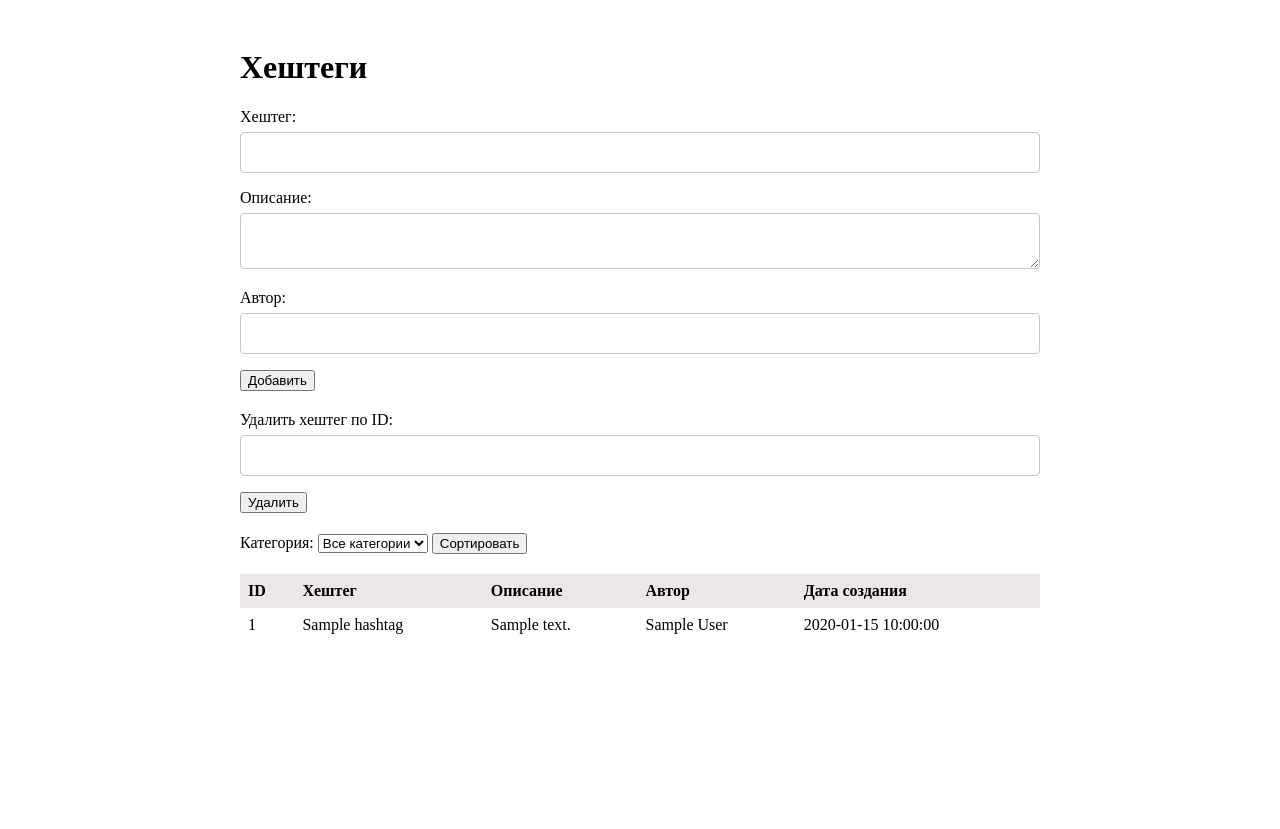
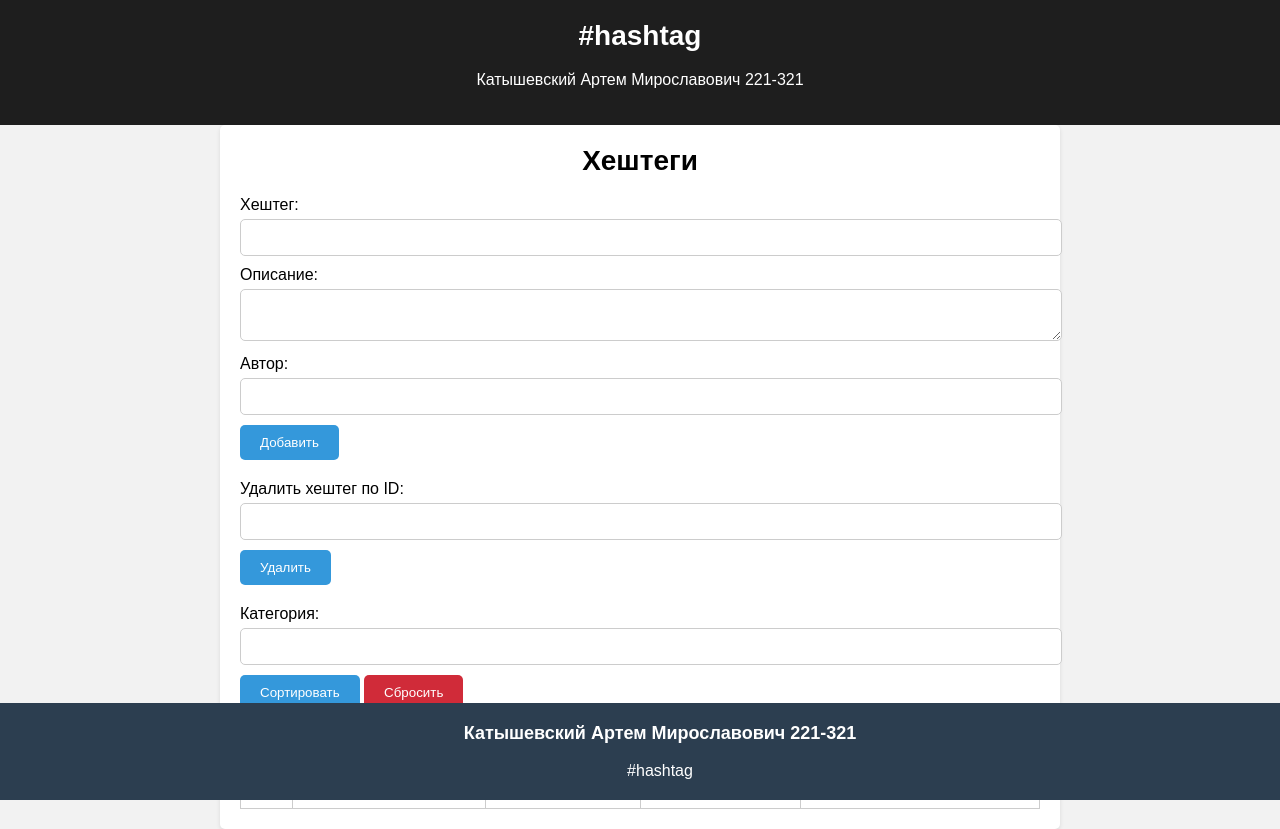
Before and after one commit to Artemiusel/PHP, a PHP site: page / in a window 1280 px wide. Before the commit the page ends 634 px from the top, so only its background shows below. Run offline with PHP 8.4, Linux system fonts and the light colour scheme; tables that the repository leaves empty hold one stand-in row (values such as "Sample post").

Commit message:
idk, soo i recreate all

```diff
--- /dev/null
+++ b/PHPcurs/style.css
@@ -0,0 +1,101 @@
+body {
+  font-family: Arial, sans-serif;
+  margin: 0;
+  padding: 0;
+  background-color: #F2F2F2;
+}
+
+.container {
+  max-width: 800px;
+  margin: 0 auto;
+  padding: 20px;
+  background-color: #FFFFFF;
+  border-radius: 5px;
+  box-shadow: 0 2px 4px rgba(0, 0, 0, 0.1);
+}
+
+header {
+  background-color: #2C3E50;
+  color: #FFFFFF;
+  padding: 20px;
+  text-align: center;
+}
+
+h1 {
+  margin-top: 0;
+  font-size: 28px;
+}
+
+form {
+  margin-bottom: 20px;
+}
+
+label {
+  display: block;
+  margin-bottom: 5px;
+}
+
+input[type="text"],
+textarea {
+  width: 100%;
+  padding: 10px;
+  margin-bottom: 10px;
+  border-radius: 5px;
+  border: 1px solid #ccc;
+}
+
+select {
+  width: 100%;
+  padding: 10px;
+  margin-bottom: 10px;
+  border-radius: 5px;
+  border: 1px solid #ccc;
+  background-color: #F9F9F9;
+}
+
+button[type="submit"]{
+  padding: 10px 20px;
+  background-color: #3498DB;
+  color: #FFFFFF;
+  border: none;
+  border-radius: 5px;
+  cursor: pointer;
+}
+button[type="submit2"] {
+  padding: 10px 20px;
+  background-color: #d02b39;
+  color: #FFFFFF;
+  border: none;
+  border-radius: 5px;
+  cursor: pointer;
+}
+table {
+  width: 100%;
+  border-collapse: collapse;
+  margin-top: 20px;
+}
+
+th, td {
+  padding: 10px;
+  border: 1px solid #ccc;
+}
+
+footer {
+  background-color: #2C3E50;
+  color: #FFFFFF;
+  padding: 20px;
+  text-align: center;
+  position: fixed;
+  bottom: 0;
+  left: 0;
+  width: 100%;
+}
+
+footer p {
+  margin-bottom: 0;
+}
+
+footer h3 {
+  margin-top: 0;
+  font-size: 18px;
+}
--- a/add_hashtag.php
+++ b/add_hashtag.php
@@ -8,13 +8,13 @@
     die("Connection failed: " . $conn->connect_error);
   }
 
-  // Получ. данные из формы добав. хт
+  // Получаем данные из формы добавления хештега
   preg_match('/#([a-z0-9]+)/');
   $tag_name = $_POST["tag_name"];
   $tag_description = $_POST["tag_description"];
   $author_name = $_POST["author_name"];
 
-  // Подгот. запрос на добавление хт в БД
+  // Подготавливаем запрос на добавление хештега в базу данных
   $stmt = $conn->prepare("INSERT INTO hashtags (tag_name, tag_description, author_name) VALUES (?, ?, ?)");
   $stmt->bind_param("sss", $tag_name, $tag_description, $author_name);
   $stmt->execute();
@@ -22,4 +22,6 @@
 
   $conn->close();
   header("Location: index.php");
+
+
 ?>
--- a/delete_hashtag.php
+++ b/delete_hashtag.php
@@ -8,10 +8,10 @@
     die("Connection failed: " . $conn->connect_error);
   }
 
-  // Получаем ID хт для удал. из БД
+  // Получаем ID хештега для удаления из базы данных
   $tag_id = $_POST["tag_id"];
 
-  // Подготав. запрос на удаление хт из БД
+  // Подготавливаем запрос на удаление хештега из базы данных
   $stmt = $conn->prepare("DELETE FROM hashtags WHERE id = ?");
   $stmt->bind_param("i", $tag_id);
   $stmt->execute();
--- a/hashtag.php
+++ b/hashtag.php
@@ -8,10 +8,10 @@
     die("Connection failed: " . $conn->connect_error);
   }
 
-  // Получ. ID хт из GET-парам.
+  // Получаем ID хештега из GET-параметра
   $tag_id = $_GET["id"];
 
-  // Получаем данные хт из БД
+  // Получаем данные хештега из базы данных
   $sql = "SELECT * FROM hashtags WHERE id = " . $tag_id;
   $result = $conn->query($sql);
   if ($result->num_rows > 0) {
@@ -21,7 +21,7 @@
     $author_name = $row["author_name"];
     $created_at = $row["created_at"];
   } else {
-    // переход на главную если хт не найден
+    // Если хештег не найден, переходим на главную страницу
     header("Location: index.php");
   }
 ?>
--- a/index.php
+++ b/index.php
@@ -1,14 +1,22 @@
 <!DOCTYPE html>
 <html>
+
 <head>
   <title>Хештеги</title>
-  <link rel="stylesheet" href="../style.css">
+  <link rel="stylesheet" href="../PHPcurs/style.css">
 </head>
+
 <body>
+    <header style="background-color: #1E1E1E; color: #FFFFFF; padding: 20px; text-align: center;">
+        <h1>#hashtag</h1>
+        <p>Катышевский Артем Мирославович 221-321</p>
+    </header>
     <div class="container">
+        <center>
             <h1>Хештеги</h1>
+        </center>
 
-    <!-- доб. хештегов -->
+        <!-- Форма добавления хештега -->
         <form action="add_hashtag.php" method="post">
             <label for="tag_name">Хештег:</label>
             <input type="text" id="tag_name" name="tag_name" required>
@@ -17,33 +25,28 @@
             <textarea id="tag_description" name="tag_description" required></textarea>
 
             <label for="author_name">Автор:</label>
-      <input type="text" id="author_name" name="author_name" required>
+            <input type="text" id="author_name" name="author_name" pattern="^[a-zA-Zа-яА-Я]{3,16}$" required>
+            <!--регулярное выражение pattern для проверки ввода -->
 
             <button type="submit">Добавить</button>
         </form>
 
-    <!-- удаление хешт. -->
+        <!-- Форма удаления хештега -->
         <form action="delete_hashtag.php" method="post">
             <label for="tag_id">Удалить хештег по ID:</label>
             <input type="text" id="tag_id" name="tag_id" required>
-
             <button type="submit">Удалить</button>
         </form>
 
-    <!-- сортировка -->
+        <!-- Форма сортировки хештегов -->
         <form action="index.php" method="post">
-      <label for="category">Категория:</label>
-      <select id="category" name="category">
-        <option value="">Все категории</option>
-        <option value="Еда">Еда</option>
-        <option value="Электроника">Электроника</option>
-        <option value="Мебель">Мебель</option>
-      </select>
+            <label for="tag_name">Категория:</label>
+            <input type="text" id="tag_name" name="tag_name" >
 
-      <button type="submit">Сортировать</button>
+            <button type="submit">Сортировать</button> <button type="submit2">Сбросить</button>
         </form>
 
-    <!-- Табл списка хешт. -->
+        <!-- Таблица со списком хештегов -->
         <table>
             <thead>
                 <tr>
@@ -56,7 +59,7 @@
             </thead>
             <tbody>
                 <?php
-          // Подключение к БД
+                // Подключаемся к базе данных
                 $servername = "localhost";
                 $username = "root";
                 $password = "";
@@ -66,29 +69,31 @@
                     die("Connection failed: " . $conn->connect_error);
                 }
 
-          // получение списка хт из БД
+                // Получаем список хештегов из базы данных
                 $sql = "SELECT * FROM hashtags";
 
-          if (isset($_POST['category'])) {
+                if (isset($_POST['tag_name'])) {
                     // Если выбрана категория, добавляем условие WHERE в SQL-запрос
-            $category = $_POST['category'];
-            if ($category != "") {
-            $sql .= " WHERE category='$category'";
+                    $tag_name = $_POST['tag_name'];
+                    if ($tag_name != "") {
+                        $sql .= " WHERE tag_name='$tag_name'";
                     }
-            } $result = $conn->query($sql);
+                }
+                $result = $conn->query($sql);
 
                 if ($result->num_rows > 0) {
-              while($row = $result->fetch_assoc()) {
+                    while ($row = $result->fetch_assoc()) {
                         echo "<tr>";
                         echo "<td>" . $row["id"] . "</td>";
-                echo "<td>" . $row["tag_name"] . "</td>";
+                        $tag_name = $row["tag_name"];
+                        echo "<td><a href='tag_page.php?tag=$tag_name'>" . $tag_name . "</a></td>";
                         echo "<td>" . $row["tag_description"] . "</td>";
                         echo "<td>" . $row["author_name"] . "</td>";
                         echo "<td>" . $row["created_at"] . "</td>";
                         echo "</tr>";
                     }
                 } else {
-              echo "0 results";
+                    echo "<tr><td colspan='5'>0 результатов</td></tr>";
                 }
 
                 $conn->close();
@@ -96,5 +101,10 @@
             </tbody>
         </table>
     </div>
+    <footer>
+        <h3>Катышевский Артем Мирославович 221-321</h3>
+        <p>#hashtag</p>
+    </footer>
 </body>
+
 </html>
--- a/style.css
+++ b/style.css
@@ -1,3 +1,12 @@
+*{
+    padding: 0;
+    margin: 0;
+}
+body {
+  font-family: Arial, sans-serif;
+  margin: 0;
+  padding: 0;
+}
 .container {
     margin: 0 auto;
     max-width: 800px;
@@ -19,15 +28,15 @@
   }
 
   th {
-    background-color: #ebe7e7;
+    background-color: #eee;
   }
 
   tr:nth-child(even) {
-    background-color: #fdf9f9;
+    background-color: #f2f2f2;
   }
 
   tr:hover {
-    background-color: #dddbdb;
+    background-color: #ddd;
   }
 
   .description {
@@ -40,11 +49,11 @@
 
   .date {
     font-size: 80%;
-    color: #7c7979;
+    color: #777;
   }
 
   .delete-button {
-    background-color: #f25549;
+    background-color: #f44336;
     border: none;
     color: white;
     padding: 8px 16px;
@@ -57,13 +66,13 @@
   }
 
   .delete-button:hover {
-    background-color: #c91a1a;
+    background-color: #cc2e2e;
   }
 
   input[type=text], textarea {
     width: 100%;
     padding: 12px;
-    border: 1px solid #c6c5c5;
+    border: 1px solid #ccc;
     border-radius: 4px;
     box-sizing: border-box;
     margin-top: 6px;
@@ -72,7 +81,7 @@
   }
 
   input[type=submit] {
-    background-color: #51c555;
+    background-color: #4CAF50;
     color: white;
     padding: 12px 20px;
     border: none;
@@ -81,12 +90,12 @@
   }
 
   input[type=submit]:hover {
-    background-color: #28702b;
+    background-color: #45a049;
   }
 
-  /* Style the link to the "Add Hashtag" page */
+
   .add-hashtag {
-    background-color: #51c555;
+    background-color: #4CAF50;
     color: white;
     padding: 14px 20px;
     text-align: center;
@@ -98,5 +107,5 @@
   }
 
   .add-hashtag:hover {
-    background-color: #28702b;
+    background-color: #45a049;
   }
```
Also changed, not shown: tag_page.php (added, +49 -0 lines), 1 other file. Lines whose indentation alone changed are shown as unchanged.
